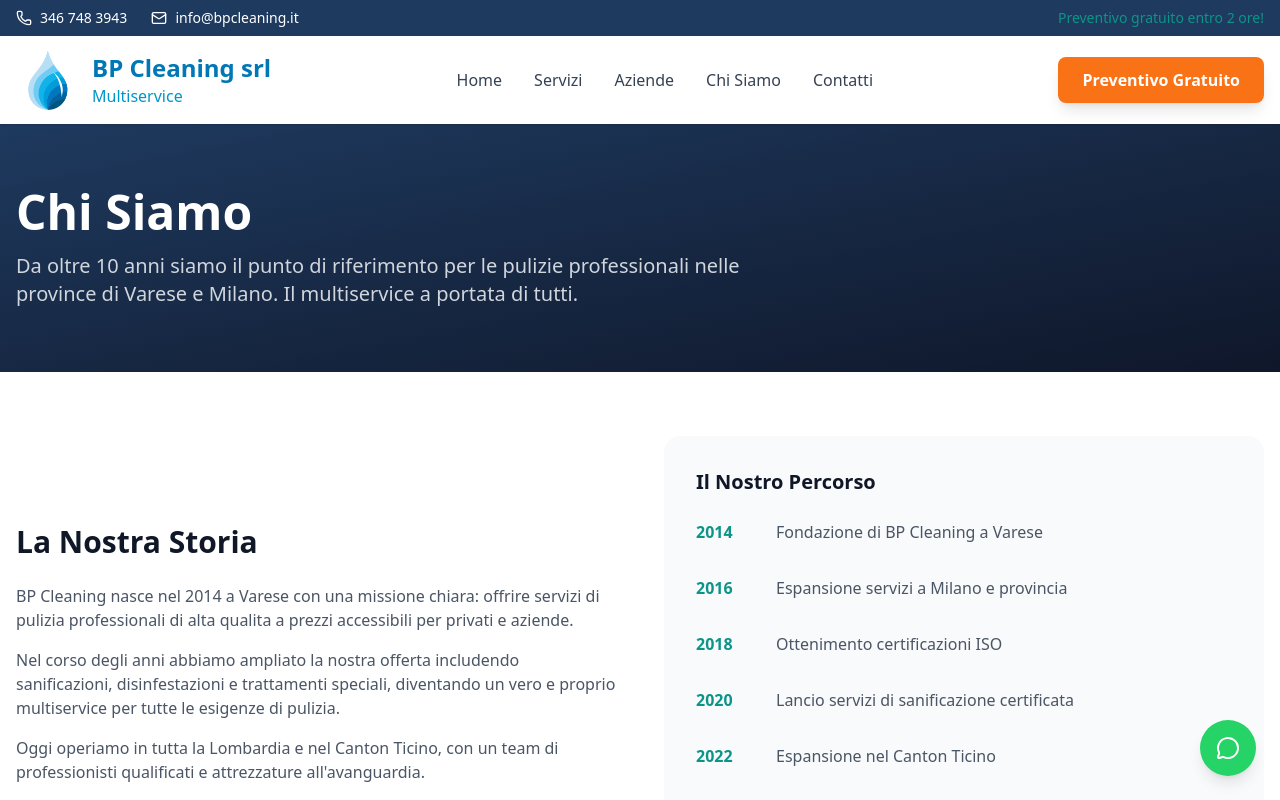
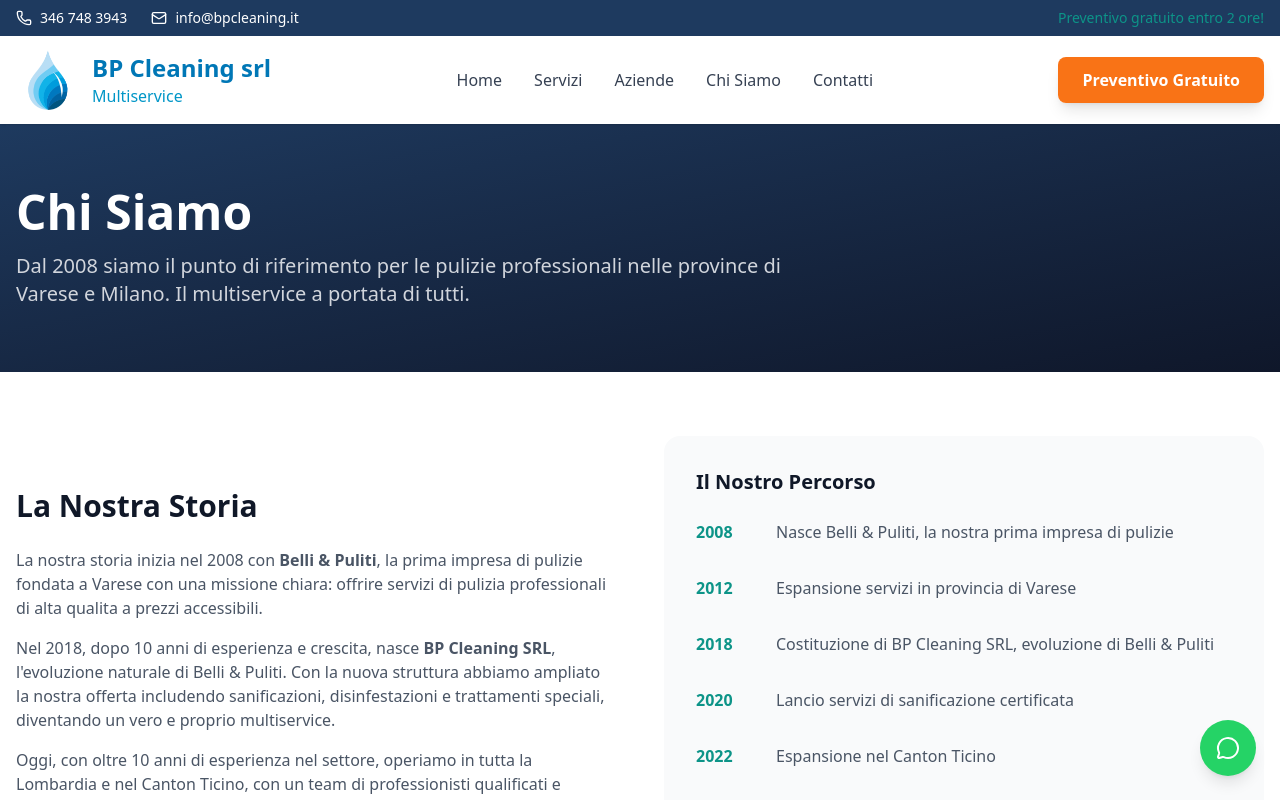
Before and after one commit to Catholically/bpcleaning-website, a Next.js app: page /chi-siamo in a window 1280 px wide. Shown: the top 800 px of the page. Built offline with nearby package versions, Linux system fonts and the light colour scheme.

Commit message:
Update chi-siamo: BP Cleaning (2018) evolution of Belli & Puliti (2008)

```diff
--- a/src/app/chi-siamo/page.tsx
+++ b/src/app/chi-siamo/page.tsx
@@ -8,9 +8,9 @@
 };
 
 const timeline = [
-  { year: "2014", event: "Fondazione di BP Cleaning a Varese" },
-  { year: "2016", event: "Espansione servizi a Milano e provincia" },
-  { year: "2018", event: "Ottenimento certificazioni ISO" },
+  { year: "2008", event: "Nasce Belli & Puliti, la nostra prima impresa di pulizie" },
+  { year: "2012", event: "Espansione servizi in provincia di Varese" },
+  { year: "2018", event: "Costituzione di BP Cleaning SRL, evoluzione di Belli & Puliti" },
   { year: "2020", event: "Lancio servizi di sanificazione certificata" },
   { year: "2022", event: "Espansione nel Canton Ticino" },
   { year: "2024", event: "Oltre 500 clienti attivi" },
@@ -57,7 +57,7 @@
           <div className="max-w-3xl">
             <h1 className="text-4xl md:text-5xl font-bold mb-4">Chi Siamo</h1>
             <p className="text-xl text-gray-300">
-              Da oltre 10 anni siamo il punto di riferimento per le pulizie professionali
+              Dal 2008 siamo il punto di riferimento per le pulizie professionali
               nelle province di Varese e Milano. Il multiservice a portata di tutti.
             </p>
           </div>
@@ -72,18 +72,20 @@
               <h2 className="text-3xl font-bold text-gray-900 mb-6">La Nostra Storia</h2>
               <div className="space-y-4 text-gray-600">
                 <p>
-                  BP Cleaning nasce nel 2014 a Varese con una missione chiara: offrire
-                  servizi di pulizia professionali di alta qualita a prezzi accessibili
-                  per privati e aziende.
+                  La nostra storia inizia nel 2008 con <strong>Belli &amp; Puliti</strong>,
+                  la prima impresa di pulizie fondata a Varese con una missione chiara: offrire
+                  servizi di pulizia professionali di alta qualita a prezzi accessibili.
                 </p>
                 <p>
-                  Nel corso degli anni abbiamo ampliato la nostra offerta includendo
-                  sanificazioni, disinfestazioni e trattamenti speciali, diventando
-                  un vero e proprio multiservice per tutte le esigenze di pulizia.
+                  Nel 2018, dopo 10 anni di esperienza e crescita, nasce <strong>BP Cleaning SRL</strong>,
+                  l&apos;evoluzione naturale di Belli &amp; Puliti. Con la nuova struttura abbiamo
+                  ampliato la nostra offerta includendo sanificazioni, disinfestazioni e
+                  trattamenti speciali, diventando un vero e proprio multiservice.
                 </p>
                 <p>
-                  Oggi operiamo in tutta la Lombardia e nel Canton Ticino, con un team
-                  di professionisti qualificati e attrezzature all'avanguardia.
+                  Oggi, con oltre 10 anni di esperienza nel settore, operiamo in tutta la
+                  Lombardia e nel Canton Ticino, con un team di professionisti qualificati
+                  e attrezzature all&apos;avanguardia.
                 </p>
               </div>
             </div>
```
